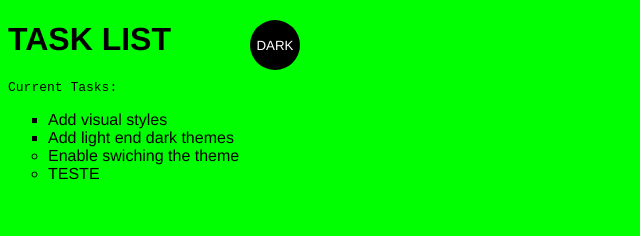
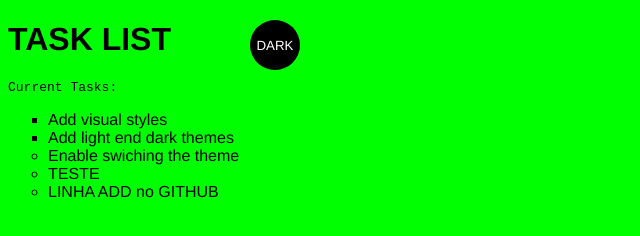
Before and after one commit to Ceni82/BRADESCO_AULA-site_simples, a plain HTML site: page index.html in a window 1280 px wide. Shown: the whole page, without its empty margins (0-640 px from the left). Drawn offline with Linux system fonts and the light colour scheme.

Commit message:
adicionei uma linha

```diff
--- a/index.html
+++ b/index.html
@@ -15,6 +15,7 @@
         <li class="list">Add light end dark themes</li>
         <li>Enable swiching the theme</li>
         <li>TESTE</li>
+        <li> LINHA ADD no GITHUB</li>
     </ul>
     <div>
         <button class="btn">DARK</button>
```
